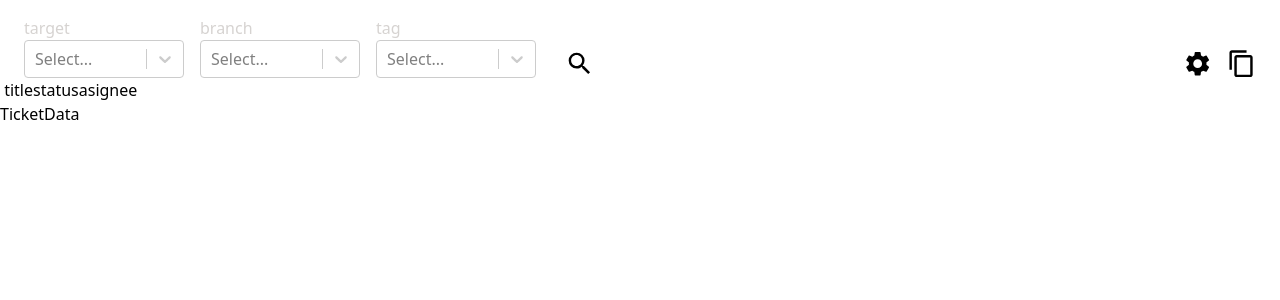
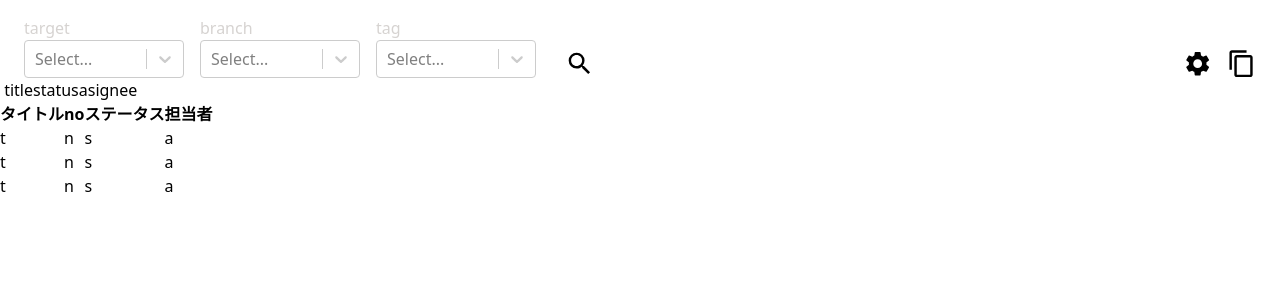
Before and after one commit to OSN-DEV/MyGitLog, a React (Vite) app: page / in a window 1280 px wide. Shown: the top 300 px of the page. Built offline with nearby package versions, Linux system fonts and the light colour scheme.

Commit message:
create base table

```diff
--- a/src/renderer/feature/MainList/TicketData.tsx
+++ b/src/renderer/feature/MainList/TicketData.tsx
@@ -1,10 +1,62 @@
+import { ColumnDef, createColumnHelper, getCoreRowModel, useReactTable , Table, flexRender} from "@tanstack/react-table"
 import React from "react"
+import { TTicket } from "../../../@type/TTicket"
+
+const columnHelper  = createColumnHelper<TTicket>()
+const columns: ColumnDef<TTicket>[] = [
+  {accessorKey: 'title', header: 'タイトル'},
+  {accessorKey: 'no', header: 'no'},
+  {accessorKey: 'status', header: 'ステータス'},
+  {accessorKey: 'asignee', header: '担当者'},
+]
+
+const data: TTicket[] = [
+  {title:'t', no:'n', status: 's', asignee:'a'},
+  {title:'t', no:'n', status: 's', asignee:'a'},
+  {title:'t', no:'n', status: 's', asignee:'a'},
+]
+
 
 const TicketData = () => {
+  const table = useReactTable({
+    data,
+    columns,
+    getCoreRowModel: getCoreRowModel(),
+    debugTable:true,
+    debugHeaders: true,
+    debugColumns:true,
+    debugCells:true,
+    columnResizeMode:"onChange",
+  })
+
   return(
-    <div>
-    TicketData
-    </div>
+    <table>
+      <thead>
+        {table.getHeaderGroups().map((headerGroup) => (
+          <tr key={headerGroup.id}>
+            {headerGroup.headers.map((header) =>(
+              <th key={header.id}>
+                {flexRender(
+                  header.column.columnDef.header,
+                  header.getContext(),
+                )}
+              </th>
+            ))}
+          </tr>
+        ))}
+      </thead>
+      <tbody>
+        {table.getRowModel().rows.map((row) => (
+          <tr key={row.id}>
+            {row.getVisibleCells().map((cell) => (
+              <td key={cell.id}>
+                {flexRender(cell.column.columnDef.cell, cell.getContext())}
+              </td>
+            ))}
+          </tr>
+        ))}
+      </tbody>
+    </table>
   )
 }
 export default TicketData
```
